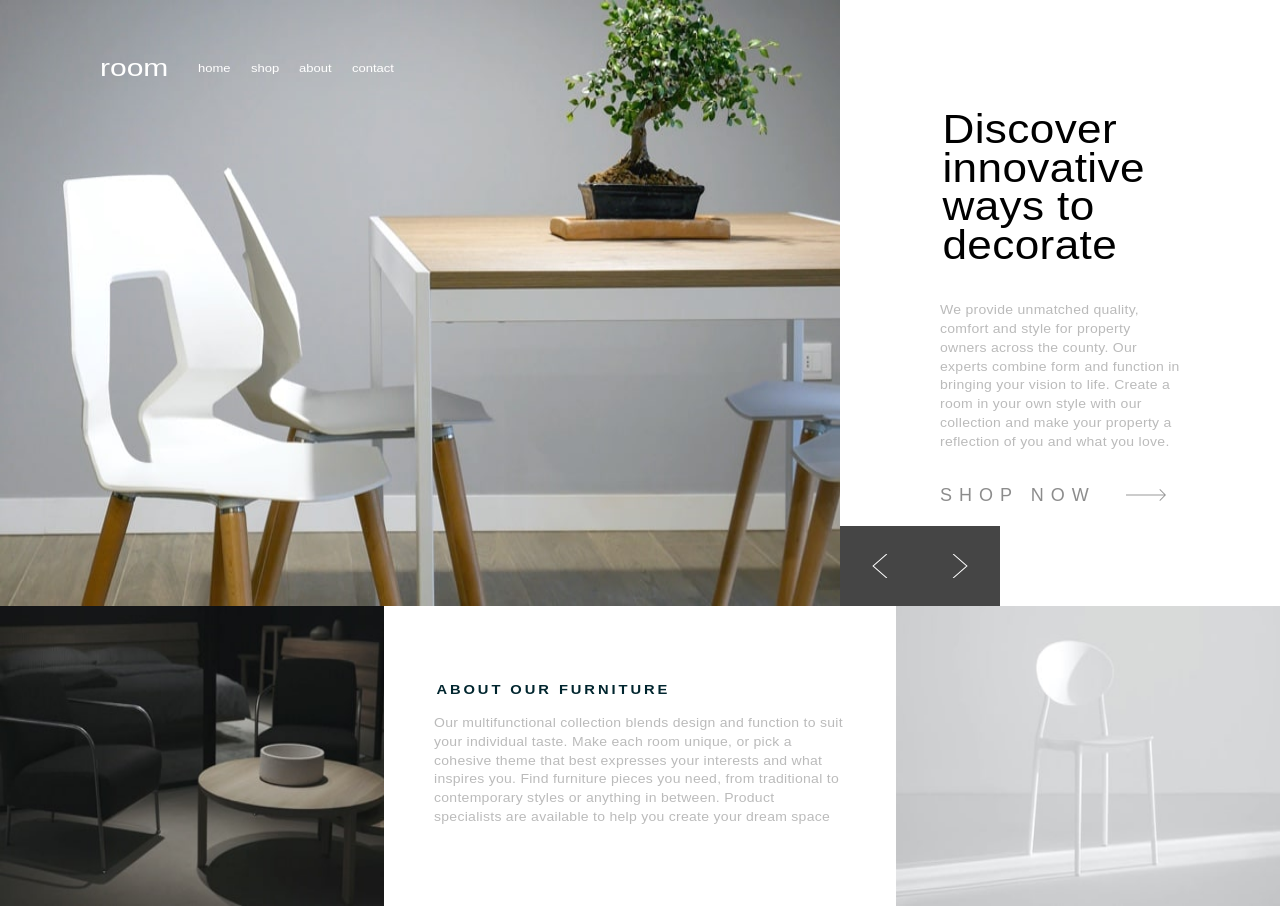
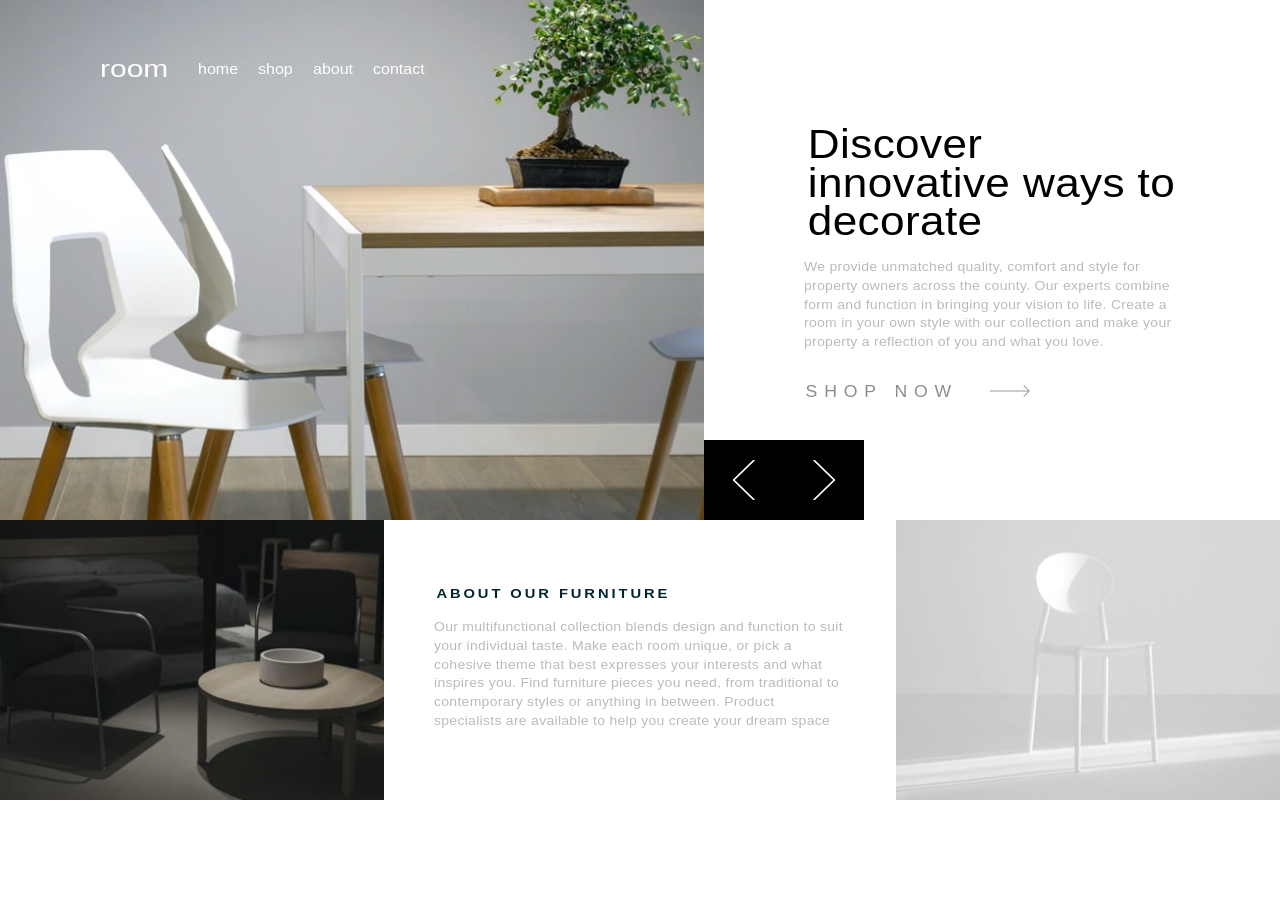
Before and after one commit to WeKiBan/Room, a React (Create React App) app: page / in a window 1280 px wide. After the commit the page ends 800 px from the top, so only its background shows below. Built offline with nearby package versions, Linux system fonts and the light colour scheme.

Commit message:
completed layout

```diff
--- a/src/App.js
+++ b/src/App.js
@@ -15,8 +15,11 @@ const theme = {
   font: {
     bodySize: '10px',
   },
-  mobile: '375px',
-  desktop: '1440px',
+  breakpoints: {
+    mobile: '400px',
+    mid: '850px',
+    large: '1100px',
+  },
 };
 
 function App() {
--- a/src/components/Banner.js
+++ b/src/components/Banner.js
@@ -1,12 +1,12 @@
 import React from 'react';
 import { BannerStyled, Image, InfoDiv } from './Banner.styled';
-import table from '../images/image-about-dark.jpg';
-import chair from '../images/image-about-light.jpg';
+import desktopTable from '../images/image-about-dark.jpg';
+import desktopChair from '../images/image-about-light.jpg';
 
 function Banner() {
   return (
     <BannerStyled>
-      <Image src={table} />
+      <Image src={desktopTable} />
       <InfoDiv>
         <h2>ABOUT OUR FURNITURE</h2>
         <p>
@@ -18,7 +18,7 @@ function Banner() {
           dream space{' '}
         </p>
       </InfoDiv>
-      <Image src={chair} />
+      <Image src={desktopChair} />
     </BannerStyled>
   );
 }
--- a/src/components/Banner.styled.js
+++ b/src/components/Banner.styled.js
@@ -2,13 +2,22 @@ import styled from 'styled-components';
 
 export const BannerStyled = styled.div`
   display: flex;
-  min-height: 300px;
-  height: 30%;
+  height: 1000px;
+  min-height: 200px;
+  height: 35vh;
   width: 100%;
+  @media (max-width: ${({ theme }) => theme.breakpoints.mid}) {
+    flex-direction: column;
+  }
 `;
 
 export const Image = styled.img`
+  height: auto;
   width: 30%;
+  @media (max-width: ${({ theme }) => theme.breakpoints.mid}) {
+    width: 100%;
+    flex: initial;
+  }
 `;
 
 export const InfoDiv = styled.div`
@@ -16,11 +25,22 @@ export const InfoDiv = styled.div`
   justify-content: center;
   align-items: flex-start;
   flex-direction: column;
+  min-height: 150px;
   margin: 50px;
+  width: 40%;
   h2 {
     letter-spacing: 0.3rem;
     transform: scale(0.98, 0.9);
     padding-bottom: 1rem;
   }
-  width: 40%;
+  @media (max-width: ${({ theme }) => theme.breakpoints.mid}) {
+    margin: 0;
+    padding: 40px;
+    min-height: 400px;
+    width: 100%;
+  }
+  @media (max-width: ${({ theme }) => theme.breakpoints.large}) {
+    margin: 0;
+    padding: 40px;
+  }
 `;
--- /dev/null
+++ b/src/components/Buttons.js
@@ -0,0 +1,19 @@
+import React from 'react';
+import { ButtonsStyled } from './styles/Button.styled';
+import buttonRight from '../images/icon-angle-right.svg';
+import buttonLeft from '../images/icon-angle-left.svg';
+
+function Buttons() {
+  return (
+    <ButtonsStyled>
+      <div>
+        <img src={buttonLeft} alt="right arrow" />
+      </div>
+      <div>
+        <img src={buttonRight} alt="right arrow" />
+      </div>
+    </ButtonsStyled>
+  );
+}
+
+export default Buttons;
--- a/src/components/Global.js
+++ b/src/components/Global.js
@@ -7,6 +7,10 @@ export const GlobalStyle = createGlobalStyle`
   box-sizing: border-box;
   margin: 0px;
   padding:0px;
+}
+
+html, body{
+  min-height: 100vh;
 }
 html{
   padding: 0;
@@ -19,8 +23,6 @@ body {
   font-family: 'Spartan', sans-serif;
   margin: 0;
   padding:0;
-  height: ${window.innerHeight};
-  min-width: 1000px;
 }
 
 p {
@@ -38,4 +40,7 @@ img{
   margin: 0;
   padding: 0;
 }
+.App{display: flex;
+  flex-direction: column;
+  min-height: 100vh;}
 `;
--- a/src/components/Hero.js
+++ b/src/components/Hero.js
@@ -1,23 +1,21 @@
 import React from 'react';
-import desktop from '../images/desktop-image-hero-1.jpg';
+import imageDesktop from '../images/desktop-image-hero-1.jpg';
+import imageMobile from '../images/mobile-image-hero-1.jpg';
 import arrow from '../images/icon-arrow.svg';
 import Nav from './Nav';
-import {
-  HeroStyled,
-  ShopNow,
-  Container,
-  Buttons,
-  DeskStyled,
-  Button,
-} from './styles/Hero.styled';
-import buttonRight from '../images/icon-angle-right.svg';
-import buttonLeft from '../images/icon-angle-left.svg';
+import { HeroStyled, ShopNow, Container, ImgDiv, Small, Big } from './styles/Hero.styled';
+import Buttons from './Buttons';
 
 function Hero() {
   return (
     <HeroStyled>
       <Nav />
-      <DeskStyled src={desktop} alt="desk" />
+      <ImgDiv img={[imageDesktop, imageMobile]} alt="desk">
+        <Small className="small">
+          <Buttons />
+        </Small>
+      </ImgDiv>
+
       <Container>
         <h1>Discover innovative ways to decorate</h1>
         <p>
@@ -33,14 +31,9 @@ function Hero() {
             <img src={arrow} alt="arrow" />
           </span>
         </ShopNow>
-        <Buttons>
-          <Button>
-            <img src={buttonLeft} alt="right arrow" />
-          </Button>
-          <Button>
-            <img src={buttonRight} alt="right arrow" />
-          </Button>
-        </Buttons>
+        <Big>
+          <Buttons />
+        </Big>
       </Container>
     </HeroStyled>
   );
--- a/src/components/Nav.js
+++ b/src/components/Nav.js
@@ -6,17 +6,16 @@ function Nav() {
     <NavStyled>
       <h2>room</h2>
       <Link active={true}>
-        <a href="#">home</a>
+        <button>home</button>
       </Link>
       <Link active={true}>
-        <a href="#">shop</a>
+        <button>shop</button>
       </Link>
       <Link active={true}>
-        <a href="#">about</a>
+        <button>about</button>
       </Link>
-
       <Link active={true}>
-        <a href="#">contact</a>
+        <button>contact</button>
       </Link>
     </NavStyled>
   );
--- /dev/null
+++ b/src/components/styles/Button.styled.js
@@ -0,0 +1,25 @@
+import styled from 'styled-components';
+
+export const ButtonsStyled = styled.div`
+  background-color: ${({ theme }) => theme.colors.black};
+  display: flex;
+  justify-content: space-evenly;
+  align-items: center;
+  width: 160px;
+  height: 80px;
+  div {
+    display: flex;
+    justify-content: center;
+    align-items: center;
+    height: 100%;
+    width: 50%;
+    cursor: pointer;
+    &:hover {
+      background-color: ${({ theme }) => theme.colors.vDarkGrey};
+    }
+    img {
+      height: 50%;
+      width: 30%;
+    }
+  }
+`;
--- a/src/components/styles/Hero.styled.js
+++ b/src/components/styles/Hero.styled.js
@@ -3,22 +3,29 @@ import styled from 'styled-components';
 export const HeroStyled = styled.div`
   position: relative;
   display: flex;
-  min-height: 300px;
-  height: 70%;
-  h1 {
-    font-size: 45px;
-    font-weight: 500;
-    letter-spacing: 0.04rem;
-    padding-bottom: 2rem;
-    color: ${({ theme }) => theme.colors.black};
-    line-height: 4.3rem;
-    transform: scale(0.98, 0.9);
+  width: 100%;
+  min-height: 400px;
+  height: 65vh;
+
+  @media (max-width: ${({ theme }) => theme.breakpoints.mid}) {
+    flex-direction: column;
+    height: auto;
   }
-  h6 {
-    font-size: 18px;
-    text-transform: capitalize !important ;
-    letter-spacing: 0.7rem;
-    font-weight: 300;
+`;
+
+export const ImgDiv = styled.div`
+  position: relative;
+  background-image: url(${({ img }) => img[0]});
+  background-size: cover;
+  width: 55%;
+  background-position: center;
+  background-repeat: no-repeat;
+  @media (max-width: ${({ theme }) => theme.breakpoints.mid}) {
+    width: 100%;
+    height: 370px;
+  }
+  @media (max-width: ${({ theme }) => theme.breakpoints.mobile}) {
+    background-image: url(${({ img }) => img[1]});
   }
 `;
 
@@ -29,10 +36,45 @@ export const Container = styled.div`
   justify-content: center;
   align-items: center;
   padding: 100px;
-`;
+  width: 45%;
+  min-height: 400px;
+  h1 {
+    font-size: 45px;
+    font-weight: 500;
+    letter-spacing: 0.04rem;
+    padding-bottom: 0.5rem;
+    color: ${({ theme }) => theme.colors.black};
+    line-height: 4.3rem;
+    transform: scale(0.98, 0.9);
+    @media (max-width: ${({ theme }) => theme.breakpoints.large}) {
+      line-height: 3rem;
+      font-size: 30px;
+    }
 
-export const DeskStyled = styled.img`
-  width: 80%;
+    @media (max-width: ${({ theme }) => theme.breakpoints.mid}) {
+      line-height: 3.5rem;
+      padding-bottom: 1rem;
+    }
+  }
+
+  h6 {
+    font-size: 18px;
+    text-transform: capitalize;
+    letter-spacing: 0.7rem;
+    font-weight: 300;
+    transform: scale(0.98, 0.87);
+    @media (max-width: ${({ theme }) => theme.breakpoints.mid}) {
+      color: ${({ theme }) => theme.colors.black};
+    }
+  }
+  @media (max-width: ${({ theme }) => theme.breakpoints.large}) {
+    padding: 40px;
+  }
+
+  @media (max-width: ${({ theme }) => theme.breakpoints.mid}) {
+    width: 100%;
+    padding: 35px;
+  }
 `;
 
 export const ShopNow = styled.div`
@@ -50,28 +92,22 @@ export const ShopNow = styled.div`
   }
 `;
 
-export const Buttons = styled.div`
-  background-color: ${({ theme }) => theme.colors.vDarkGrey};
+export const Small = styled.div`
+  display: none;
   position: absolute;
-  display: flex;
-  justify-content: space-evenly;
-  width: 160px;
-  height: 80px;
   bottom: 0;
-  left: 0;
-  img {
-    width: 90%;
-    height: 100%;
-    padding: 28px;
+  right: 0;
+  @media (max-width: ${({ theme }) => theme.breakpoints.mid}) {
+    display: inline-block;
   }
 `;
 
-export const Button = styled.div`
-  display: flex;
-  justify-content: center;
-  width: 50%;
-  cursor: pointer;
-  &:hover {
-    background-color: ${({ theme }) => theme.colors.black};
+export const Big = styled.div`
+  display: none;
+  position: absolute;
+  bottom: 0;
+  left: 0;
+  @media (min-width: ${({ theme }) => theme.breakpoints.mid}) {
+    display: inline-block;
   }
 `;
--- a/src/components/styles/Nav.styled.js
+++ b/src/components/styles/Nav.styled.js
@@ -7,6 +7,7 @@ export const NavStyled = styled.nav`
   display: flex;
   justify-content: space-evenly;
   align-items: center;
+  z-index: 1000;
   h2 {
     transform: scale(1, 0.8);
     margin-right: 2rem;
@@ -20,10 +21,12 @@ export const NavStyled = styled.nav`
     margin: 1rem;
     transform: scale(1, 0.9);
   }
-  a {
+  button {
     color: white;
-    font-size: 1.3rem;
-    text-decoration: none;
+    font-size: 1.6rem;
+    background: none;
+    border: none;
+    cursor: pointer;
   }
 `;
 
```
